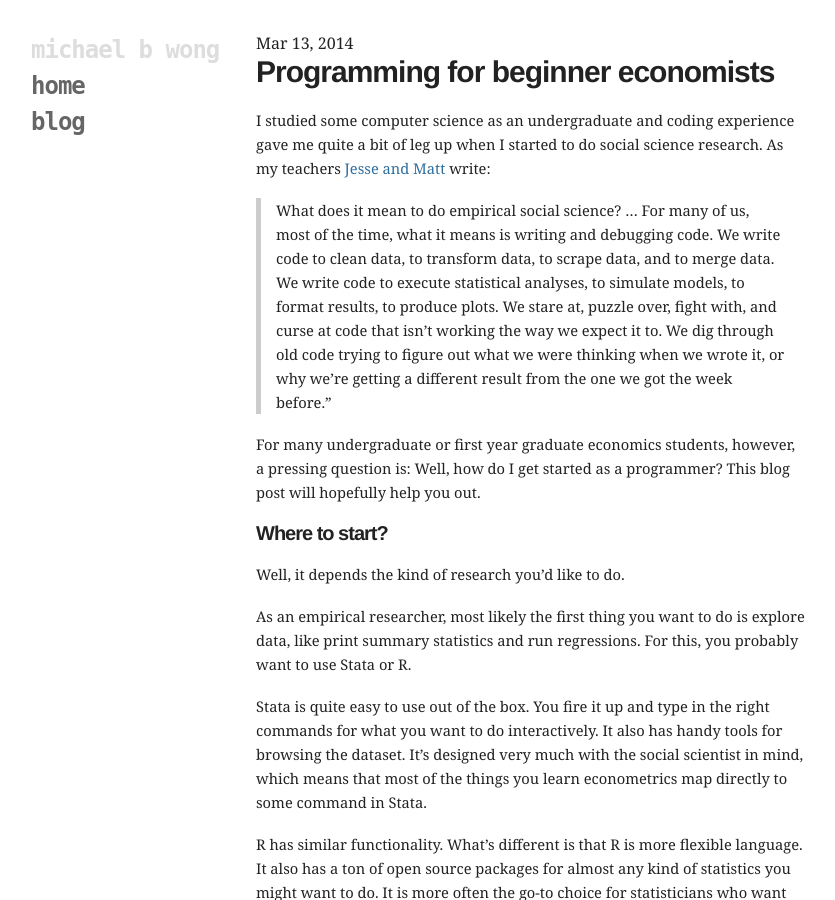
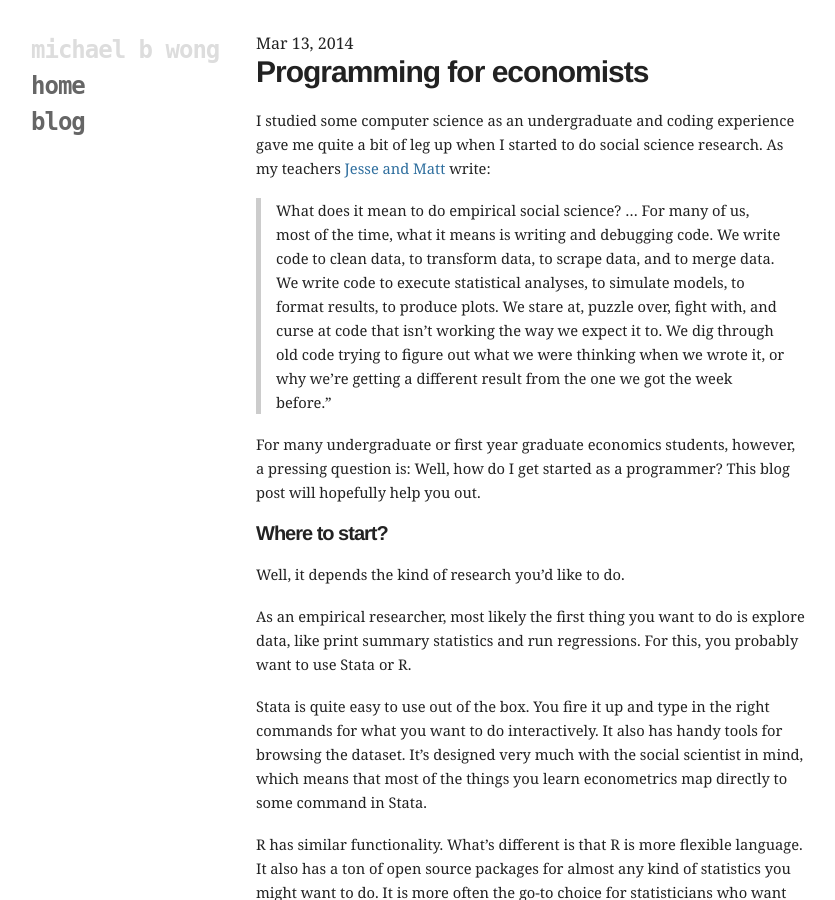
Before and after one commit to mbwong/mbwong.github.com, a Jekyll site: the page built from _posts/2014-03-13-programming-for-beginner-economists.md, in a window 1280 px wide and 900 px high. Shown: the whole window, without its empty margins (94-929 px from the left). Built offline with Jekyll 4.4.1, drawn with Linux system fonts in a browser that asks for light colours.

Commit message:
Update 2014-03-13-programming-for-beginner-economists.md

```diff
--- a/_posts/2014-03-13-programming-for-beginner-economists.md
+++ b/_posts/2014-03-13-programming-for-beginner-economists.md
@@ -4,7 +4,7 @@ title: Programming for beginner economists
 layout: post
 ---
 
-# Programming for beginner economists
+# Programming for economists
 
 I studied some computer science as an undergraduate and coding experience gave me quite a bit of leg up when I started to do social science research. As my teachers [Jesse and Matt](http://faculty.chicagobooth.edu/jesse.shapiro/research/CodeAndData.pdf) write:
 
```
